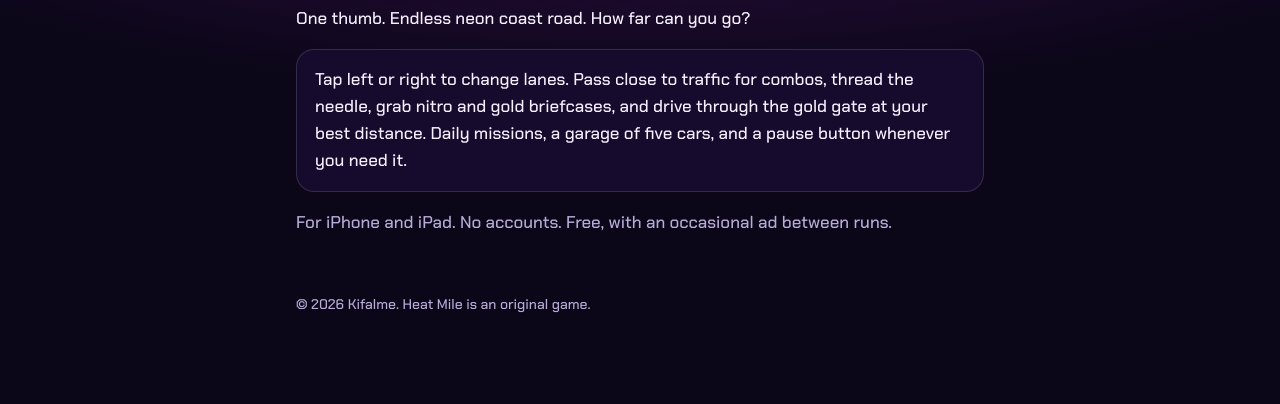
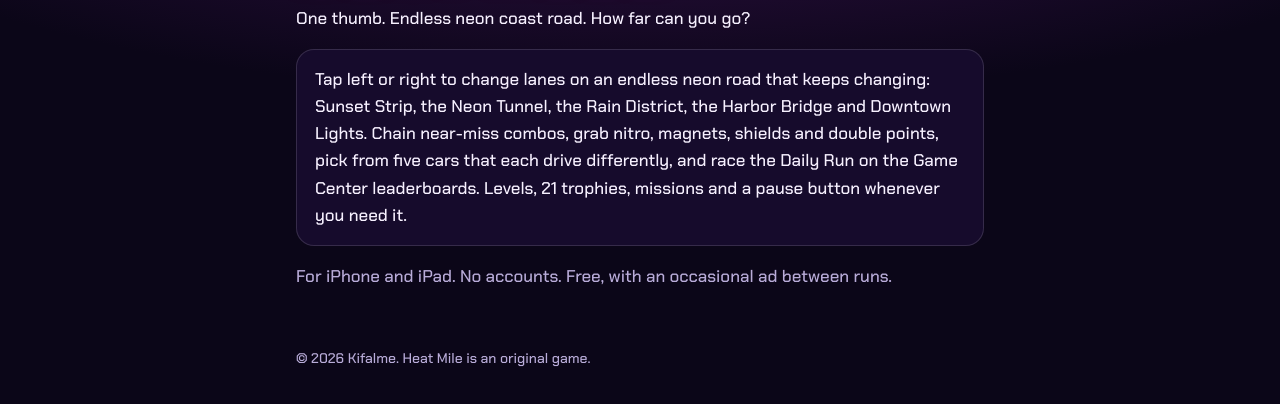
Before and after one commit to Kifalme/heatmile, a plain HTML site: page index.html in a window 1280 px wide. Shown: the part 190-594 px from the top of the page. Drawn offline with Linux system fonts and the light colour scheme.

Commit message:
Describe zones, power-ups, Daily Run and leaderboards
Co-Authored-By: Claude Opus 5.5 <noreply@anthropic.com>

```diff
--- a/index.html
+++ b/index.html
@@ -2,6 +2,6 @@
 <body><div class="wrap"><header><a class="brand" href="./">HEAT MILE</a><nav><a href="./">Home</a><a href="support.html">Support</a><a href="privacy.html">Privacy</a></nav></header>
 <h1>HEAT MILE</h1>
 <p>One thumb. Endless neon coast road. How far can you go?</p>
-<div class="card">Tap left or right to change lanes. Pass close to traffic for combos, thread the needle, grab nitro and gold briefcases, and drive through the gold gate at your best distance. Daily missions, a garage of five cars, and a pause button whenever you need it.</div>
+<div class="card">Tap left or right to change lanes on an endless neon road that keeps changing: Sunset Strip, the Neon Tunnel, the Rain District, the Harbor Bridge and Downtown Lights. Chain near-miss combos, grab nitro, magnets, shields and double points, pick from five cars that each drive differently, and race the Daily Run on the Game Center leaderboards. Levels, 21 trophies, missions and a pause button whenever you need it.</div>
 <p class="dim">For iPhone and iPad. No accounts. Free, with an occasional ad between runs.</p>
 <footer>© 2026 Kifalme. Heat Mile is an original game.</footer></div></body></html>
```
Also changed, not shown: support.html (+1 -0 lines).
